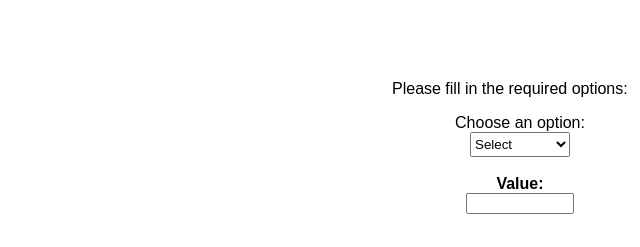
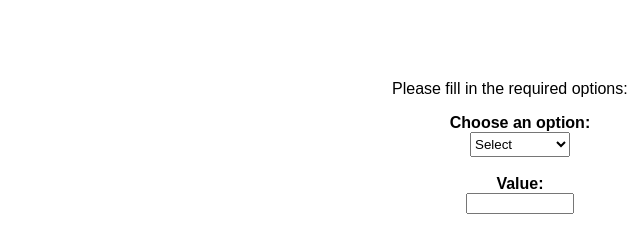
Before and after one commit to geo-c/GIIS-MapApp, a plain HTML site: page Charts.html in a window 1280 px wide. Shown: the top 247 px of the page, 640-1280 px from the left. Drawn offline with Linux system fonts and the light colour scheme; a script that the page names is missing.

Commit message:
make bold

```diff
--- a/Charts.html
+++ b/Charts.html
@@ -44,7 +44,7 @@
 	<div id = "filter" style=" margin-left:80%; z-index:100;top:5vw; position:absolute; height:450px; width:20% ">
 	<p style="font-family: sans-serif;">Please fill in the required options:</p>
 	<form>
-	<center style="font-family: sans-serif;">Choose an option:
+	<center style="font-family: sans-serif;"><b>Choose an option:</b>
 	<br>
 	<select id ='DI'  style = 'height:25px; width:100px'>
 	<option value='='>Select</option>
```
